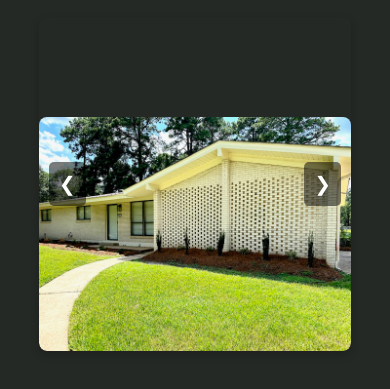
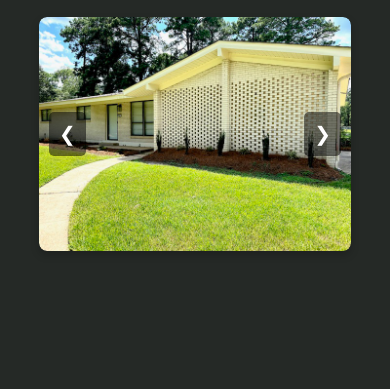
Before and after one commit to NathanGranade/NathanGranade.github.io, a plain HTML site: page 901norrislanephotos.html in a window 390 px wide. Shown: the part 99-488 px from the top of the page. Drawn offline with Linux system fonts and the light colour scheme.

Commit message:
fixed mobile formatting again

```diff
--- a/901norrislanephotos.html
+++ b/901norrislanephotos.html
@@ -69,7 +69,7 @@
                scale: 100%;
             }
             .gallery{
-              padding-top: 100px;
+              padding-top: 0px;
               max-width: 100%;
             }
 
```
Also changed, not shown: index.html (+2 -2 lines).
